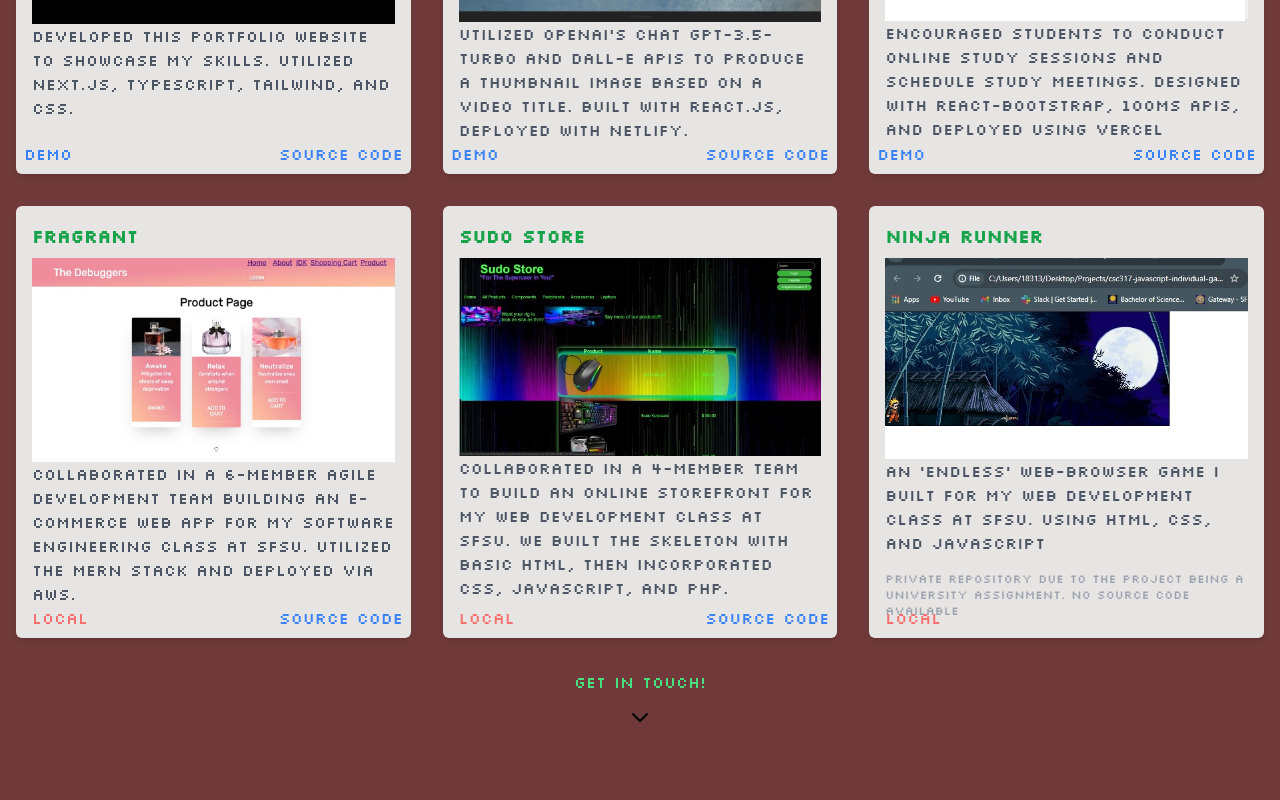
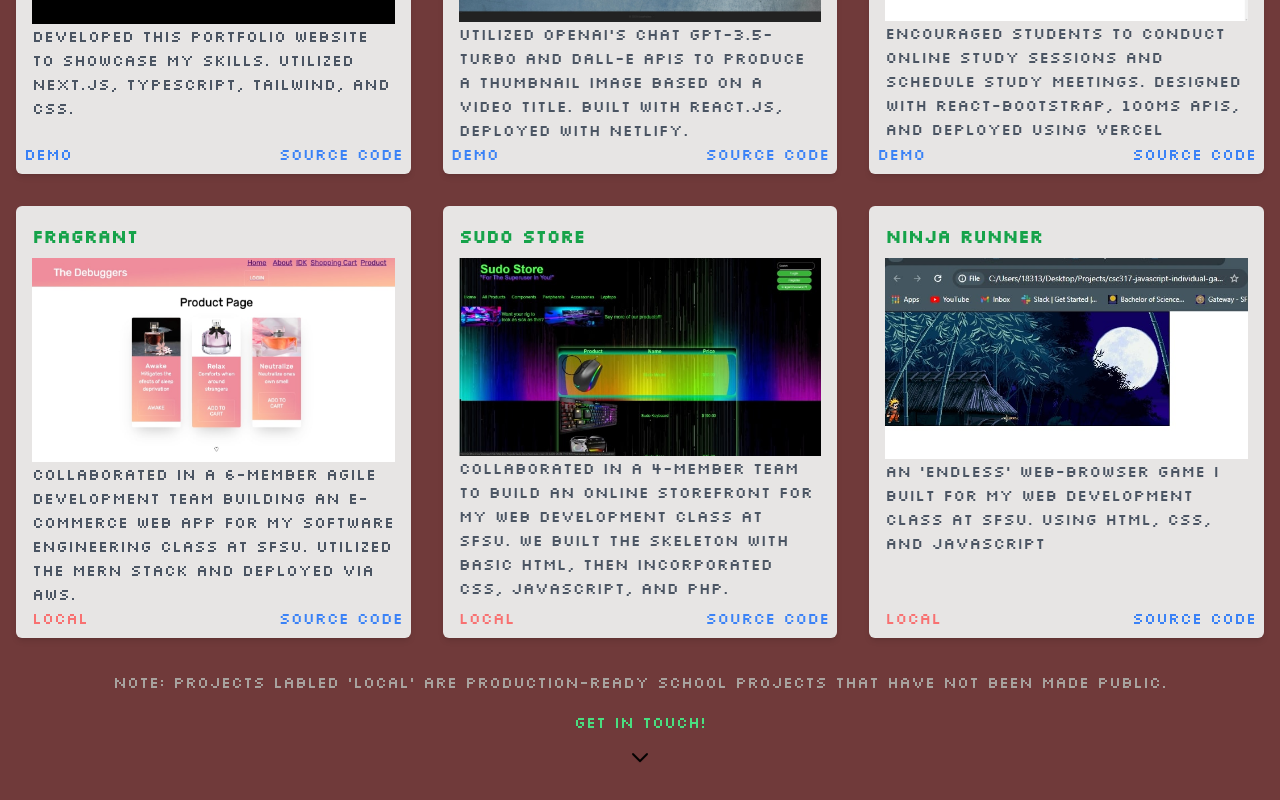
Before and after one commit to aballal-source/portfolio, a Next.js app in the folder my-portfolio/: page / in a window 1280 px wide. Shown: the part 1214-2014 px from the top of the page. Built offline with nearby package versions, Linux system fonts and the light colour scheme.

Commit message:
--fix(page.tsx) added source code for 'Ninja Runner'

```diff
--- a/my-portfolio/src/app/page.tsx
+++ b/my-portfolio/src/app/page.tsx
@@ -41,6 +41,7 @@ export default function Home() {
       title:"Ninja Runner",
       imgPath:"/ninja.jpg",
       description:"An 'endless' web-browser game I built for my web development class at SFSU. using HTML, CSS, and JavaScript",
+      sourceCodeLink:"https://github.com/aballal-source/NinjaRunner/tree/main",
     },
   ];
 
@@ -105,6 +106,7 @@ export default function Home() {
 
           {/* Display projects here */}
           <ProjectSection projects={projects} />
+          <p className="mb-4 text-stone-400">Note: Projects labled 'Local' are production-ready school projects that have not been made public.</p>
 
           <p className="text-green-400"> Get in touch!</p>
           {/* Separator */}
```
